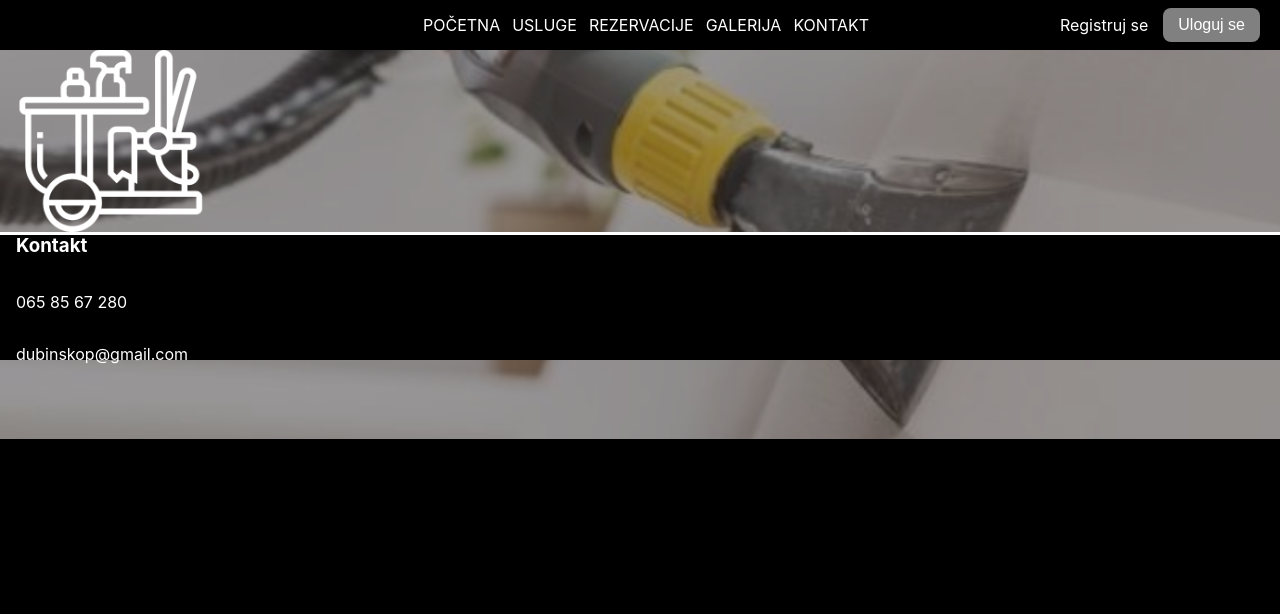
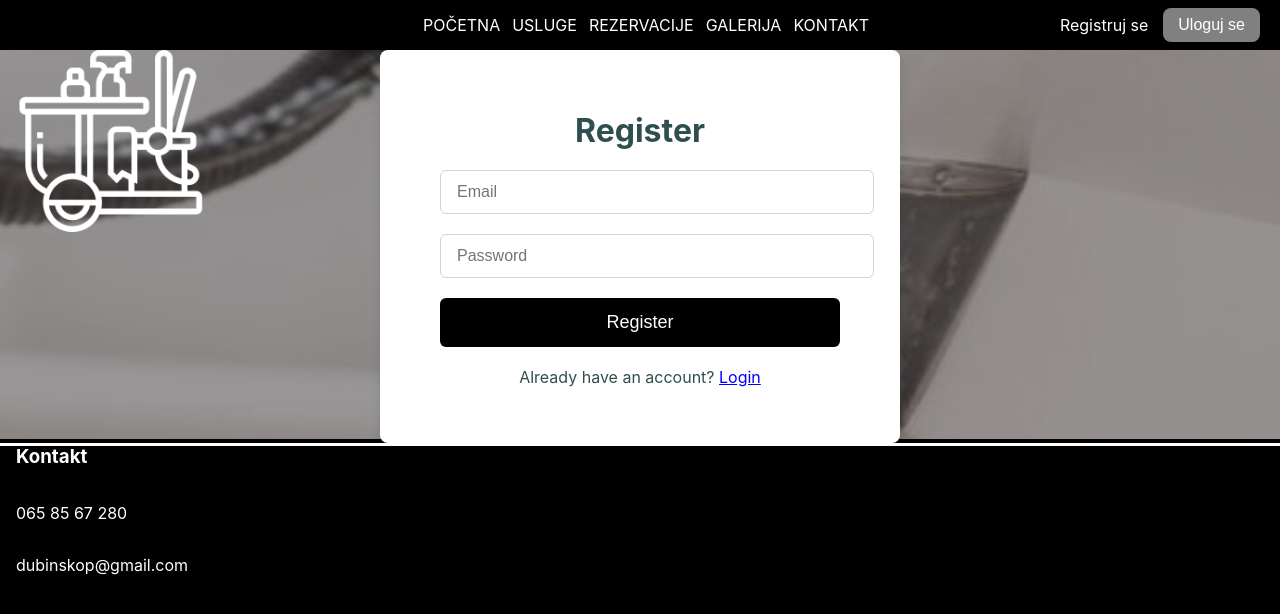
Before and after one commit to trinstone/MaturskiDubinskoPranje, a React (Create React App) app: page /Prijava/register in a window 1280 px wide. Shown: the top 614 px of the page. Built offline with nearby package versions, Linux system fonts and the light colour scheme.

Commit message:
popravljen register

```diff
--- a/src/App.js
+++ b/src/App.js
@@ -27,6 +27,7 @@ function App() {
                 <Route path="/" element={<Pocetna />} />
                 <Route path="/Usluge" element={<Usluge />} />
                 <Route path="/Prijava" element={<Prijava />} />
+                <Route path="/Prijava/register" element={<Prijava />} />
               </Routes>
             </main>
           </div>
--- a/src/NavBar.js
+++ b/src/NavBar.js
@@ -1,6 +1,8 @@
-import { Link } from "react-router-dom";
+import { Link, useNavigate } from "react-router-dom";
 
 const NavBar = () => {
+    const navigate = useNavigate();
+
     return (
       <nav className="navbar">
         <div className="links">
@@ -10,12 +12,12 @@ const NavBar = () => {
           <Link to="/galerija">GALERIJA</Link>
           <a href="#kontakt">KONTAKT</a>
           <div className="prijava">
-            <Link to="/Prijava">Registruj se</Link>
-            <button onClick={() => window.location.href = '/Prijava'}>Uloguj se</button>
+            <Link to="/Prijava/register">Registruj se</Link>
+            <button onClick={() => navigate('/Prijava')}>Uloguj se</button>
           </div>
         </div>
       </nav>
     );
-  }
+}
 
-  export default NavBar;
+export default NavBar;
--- a/src/Prijava.js
+++ b/src/Prijava.js
@@ -1,28 +1,28 @@
-import React, { useState } from 'react';
+import React, { useState, useEffect } from "react";
+import { useLocation, useNavigate } from "react-router-dom"; // ✅ Import useNavigate
 
 const Prijava = () => {
-  // State to toggle between Register and Login mode
-  const [isRegistering, setIsRegistering] = useState(false);
+  const location = useLocation(); // Get current URL
+  const navigate = useNavigate(); // ✅ React Router navigation hook
+
+  // State to track whether the user is registering
+  const [isRegistering, setIsRegistering] = useState(location.pathname.toLowerCase() === "/prijava/register");
+
+  // Update `isRegistering` whenever the URL changes
+  useEffect(() => {
+    setIsRegistering(location.pathname.toLowerCase() === "/prijava/register");
+  }, [location.pathname]);
 
   // State for form inputs
-  const [email, setEmail] = useState('');
-  const [password, setPassword] = useState('');
-
-  // Handle toggle between Login and Register
-  const toggleForm = (e) => {
-    e.preventDefault();
-    setIsRegistering(!isRegistering);
-  };
+  const [email, setEmail] = useState("");
+  const [password, setPassword] = useState("");
 
   // Handle form submission
   const handleSubmit = (e) => {
     e.preventDefault();
-
     if (isRegistering) {
-      // Register user logic
       registerUser(email, password);
     } else {
-      // Login user logic
       loginUser(email, password);
     }
   };
@@ -30,22 +30,16 @@ const Prijava = () => {
   // Function for registering user
   const registerUser = (email, password) => {
     console.log("Registering user:", email, password);
-    // Replace with actual API call
-    // Example:
-    // fetch('/register', { method: 'POST', body: JSON.stringify({ email, password }) });
   };
 
   // Function for logging in user
   const loginUser = (email, password) => {
     console.log("Logging in user:", email, password);
-    // Replace with actual API call
-    // Example:
-    // fetch('/login', { method: 'POST', body: JSON.stringify({ email, password }) });
   };
 
   return (
     <div id="auth-form">
-      <h1 id="form-title">{isRegistering ? 'Register' : 'Login'}</h1>
+      <h1 id="form-title">{isRegistering ? "Register" : "Login"}</h1>
       <form id="form" onSubmit={handleSubmit}>
         <input
           type="email"
@@ -63,13 +57,15 @@ const Prijava = () => {
           onChange={(e) => setPassword(e.target.value)}
           required
         />
-        <button type="submit" id="submit-btn">{isRegistering ? 'Register' : 'Login'}</button>
+        <button type="submit" id="submit-btn">
+          {isRegistering ? "Register" : "Login"}
+        </button>
       </form>
       <p id="toggle-text">
         {isRegistering ? (
-          <>Already have an account? <a href="#" onClick={toggleForm}>Login</a></>
+          <>Already have an account? <span onClick={() => navigate("/prijava")} style={{cursor: "pointer", color: "blue", textDecoration: "underline"}}>Login</span></>
         ) : (
-          <>Don't have an account? <a href="#" onClick={toggleForm}>Register</a></>
+          <>Don't have an account? <span onClick={() => navigate("/prijava/register")} style={{cursor: "pointer", color: "blue", textDecoration: "underline"}}>Register</span></>
         )}
       </p>
     </div>
```
